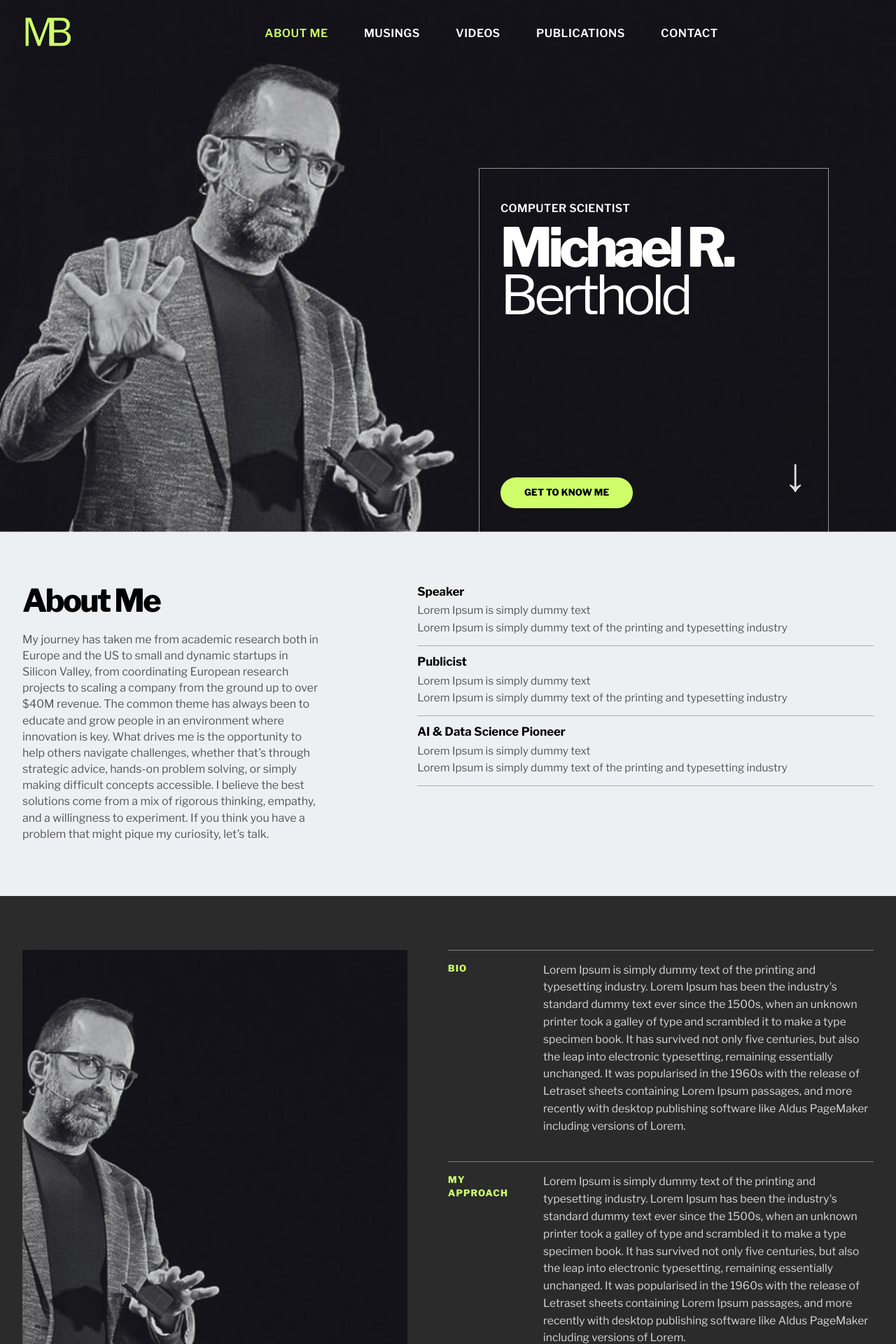
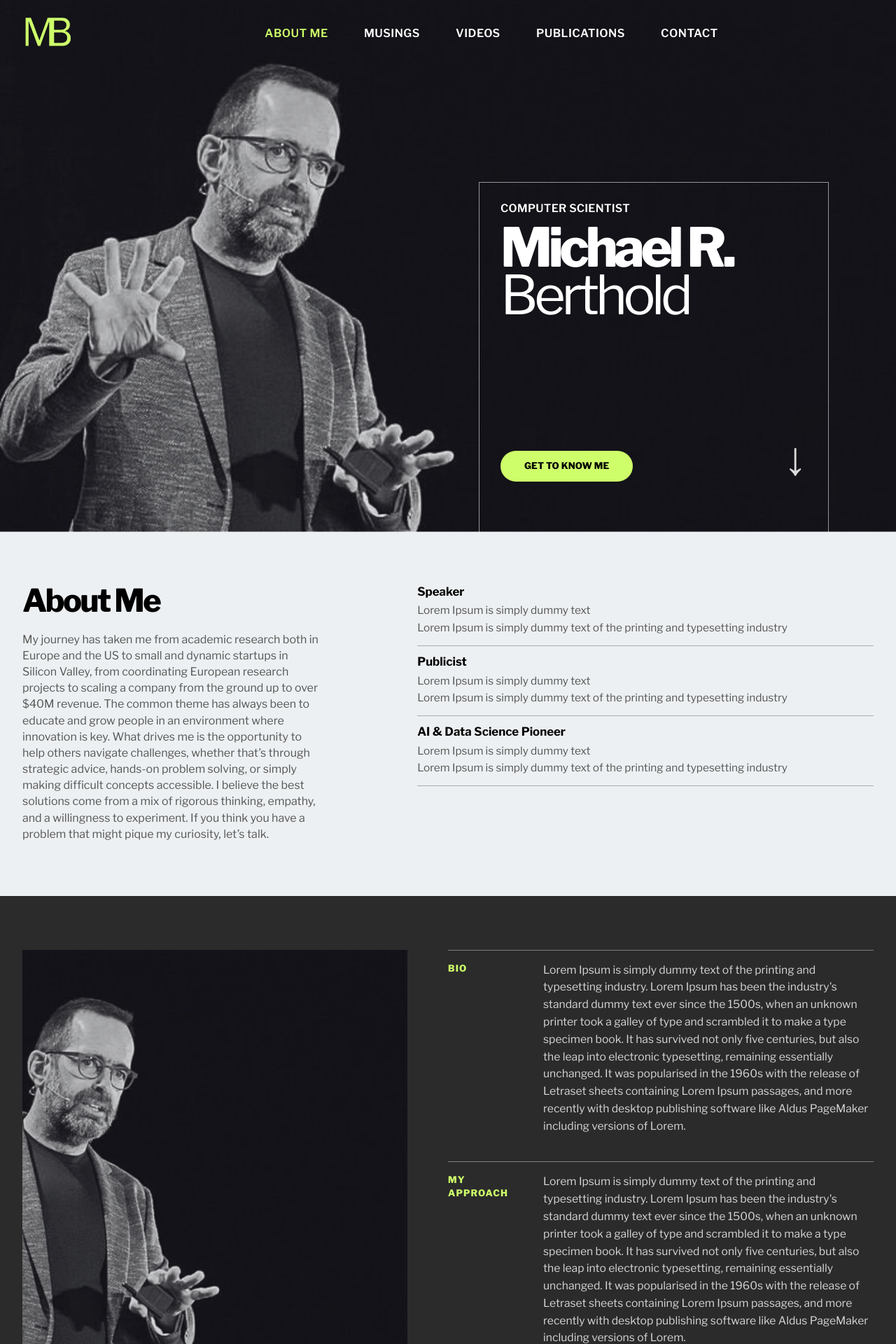
Before and after one commit to lacahelpme/mb, a Jekyll site: the page built from index.html, in a window 1280 px wide. Shown: the top 1920 px of the page at 70% size. Built offline with Jekyll 4.4.1, drawn with Linux system fonts in a browser that asks for light colours.

Commit message:
Update style.css

```diff
--- a/assets/css/style.css
+++ b/assets/css/style.css
@@ -300,16 +300,15 @@ h4:last-child {
   border-left: 1.5px solid rgba(255, 255, 255, 0.55);
   border-right: 1.5px solid rgba(255, 255, 255, 0.55);
   border-bottom: none;
-  min-height: auto;
-  height: 520px;
-  padding: 48px 30px 34px;
+  height: 500px;
+  padding: 28px 30px 72px;
   display: grid;
   grid-template-rows: auto 1fr auto;
   width: 100%;
   max-width: 500px;
   align-self: end;
   justify-self: end;
-  margin: 60px 48px 0 0;
+  margin: 26px 48px 0 0;
   background: transparent;
   position: relative;
   z-index: 2;
@@ -319,7 +318,7 @@ h4:last-child {
 .hero-copy {
   max-width: 100%;
   align-self: start;
-  padding-top: 8px;
+  padding-top: 0;
 }
 
 .hero-kicker {
@@ -355,8 +354,7 @@ h4:last-child {
   align-items: flex-end;
   justify-content: space-between;
   gap: 24px;
-  align-self: start;
-  margin-top: -40px;
+  margin-top: 0;
 }
 
 .hero-actions .button {
@@ -368,7 +366,9 @@ h4:last-child {
 
 .hero-arrow {
   font-size: 4.2rem;
+  line-height: 1;
   font-weight: 300;
+  color: var(--white);
   opacity: 0.85;
   margin-left: auto;
 }
@@ -1209,8 +1209,10 @@ a:focus-visible {
   }
 
   .hero-panel {
-    margin: 0 0 40px;
-    max-width: none;
+    margin: 24px 24px 0 0;
+    max-width: 540px;
+    height: 460px;
+    padding: 24px 24px 56px;
   }
 
   .article-title {
@@ -1274,7 +1276,10 @@ a:focus-visible {
 
   .hero-panel {
     min-height: auto;
-    padding: 24px 18px 20px;
+    height: auto;
+    padding: 24px 18px 28px;
+    margin: 96px 0 0 0;
+    max-width: none;
   }
 
   .hero-title {
```
Lines whose indentation alone changed are shown as unchanged.
